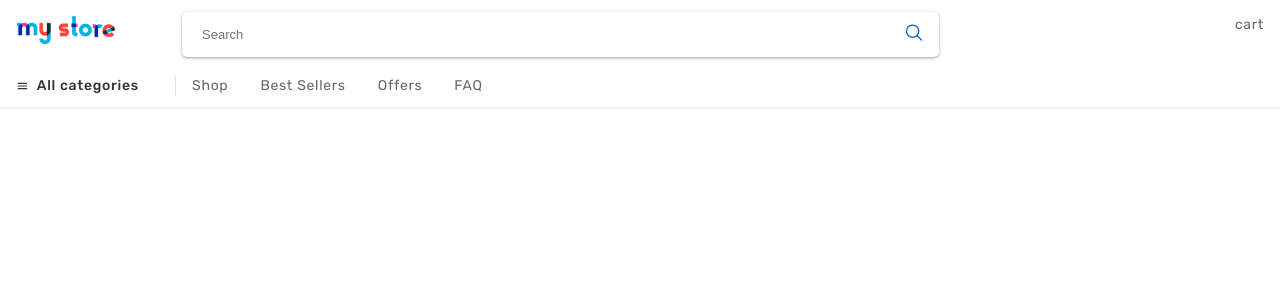
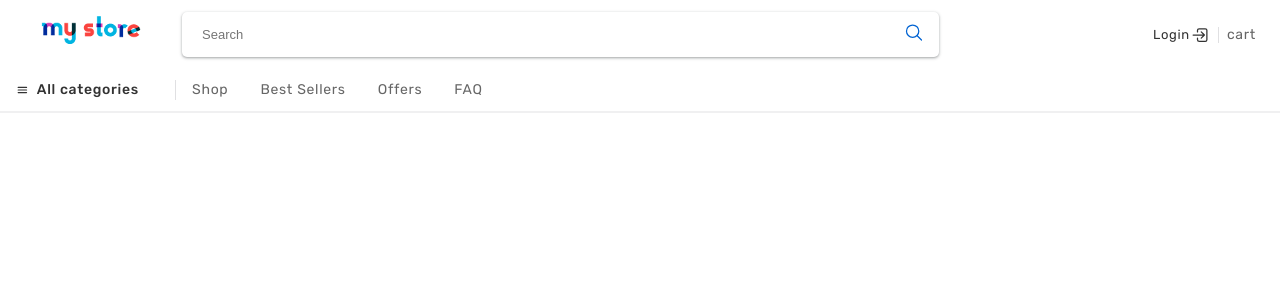
Before and after one commit to yousef-bigdeli/my-store, a React (Create React App) app: page / in a window 1280 px wide. Shown: the top 300 px of the page. Built offline with nearby package versions, Linux system fonts and the light colour scheme.

Commit message:
feat/header: Add login button to header

```diff
--- a/src/containers/Header/Header.jsx
+++ b/src/containers/Header/Header.jsx
@@ -1,6 +1,11 @@
 import styles from "./Header.module.scss";
 import logo from "../../assets/images/logo.png";
-import { IoMenu } from "react-icons/io5";
+import {
+  IoMenu,
+  IoLogInOutline,
+  IoChevronDown,
+  IoPerson,
+} from "react-icons/io5";
 import Navigation from "../../components/Header/Navigation/Navigation";
 import { useState } from "react";
 import SearchBar from "../../components/Header/SearchBar";
@@ -26,14 +31,27 @@ const Header = () => {
               </a>
             </div>
           </div>
-          <div className={styles.userSection}>
+          <div className={styles.searchWrapper}>
             <SearchBar />
-            <div>
-              <div className={styles.cartWrapper}>
+            <div className={styles.userSection}>
+              <div className={styles.login}>
+                <a href="/login" className={styles.link}>
+                  <span>Login</span>
+                  <span className={styles.icon}>
+                    <IoLogInOutline />
+                  </span>
+                </a>
+              </div>
+              {/* <div className={styles.profile}>
+                <a href="/dashboard">
+                  <IoPerson />
+                </a>
+              </div> */}
+              <span className={styles.sepreate}></span>
+              <div className={styles.cart}>
                 {/* TODO: Create Cart component */}
                 cart
               </div>
-              <div className={styles.userInfo}></div>
             </div>
           </div>
         </div>
--- a/src/containers/Header/Header.module.scss
+++ b/src/containers/Header/Header.module.scss
@@ -4,7 +4,7 @@
   position: relative;
   display: flex;
   flex-direction: column;
-  padding: 12px 16px 8px;
+  padding: 12px 16px;
   @include response(desktop) {
     flex-direction: row;
     align-items: center;
@@ -21,6 +21,7 @@
   .logoLink {
     width: 150px;
     margin: 0 auto;
+    text-align: center;
   }
 
   .burgerMenu {
@@ -35,9 +36,10 @@
     }
   }
 
-  .userSection {
+  .searchWrapper {
     display: flex;
     justify-content: space-between;
+    align-items: center;
     padding-top: 12px;
     @include response(desktop) {
       flex: 1;
@@ -45,4 +47,53 @@
       padding: 0;
     }
   }
+
+  .userSection {
+    display: flex;
+    align-items: center;
+    justify-content: space-between;
+    padding: 0 8px;
+
+    .login {
+      transition: all 0.3s;
+      &:hover {
+        transform: scale(1.1);
+        & > .link {
+          color: #000;
+        }
+      }
+      .link {
+        font-size: 1.3rem;
+        color: $titleTextColor;
+        display: flex;
+        align-items: center;
+        line-height: 2;
+      }
+      .icon {
+        display: flex;
+        align-items: center;
+        font-size: 2rem;
+      }
+    }
+
+    .profile > a {
+      display: flex;
+      align-items: center;
+      cursor: pointer;
+      font-size: 1.6rem;
+      transition: all 0.3s;
+      &:hover {
+        transform: scale(1.1);
+        color: #000;
+      }
+    }
+
+    .sepreate {
+      display: inline-block;
+      width: 1px;
+      height: 16px;
+      margin: 0 8px;
+      background-color: $borderColor;
+    }
+  }
 }
```
